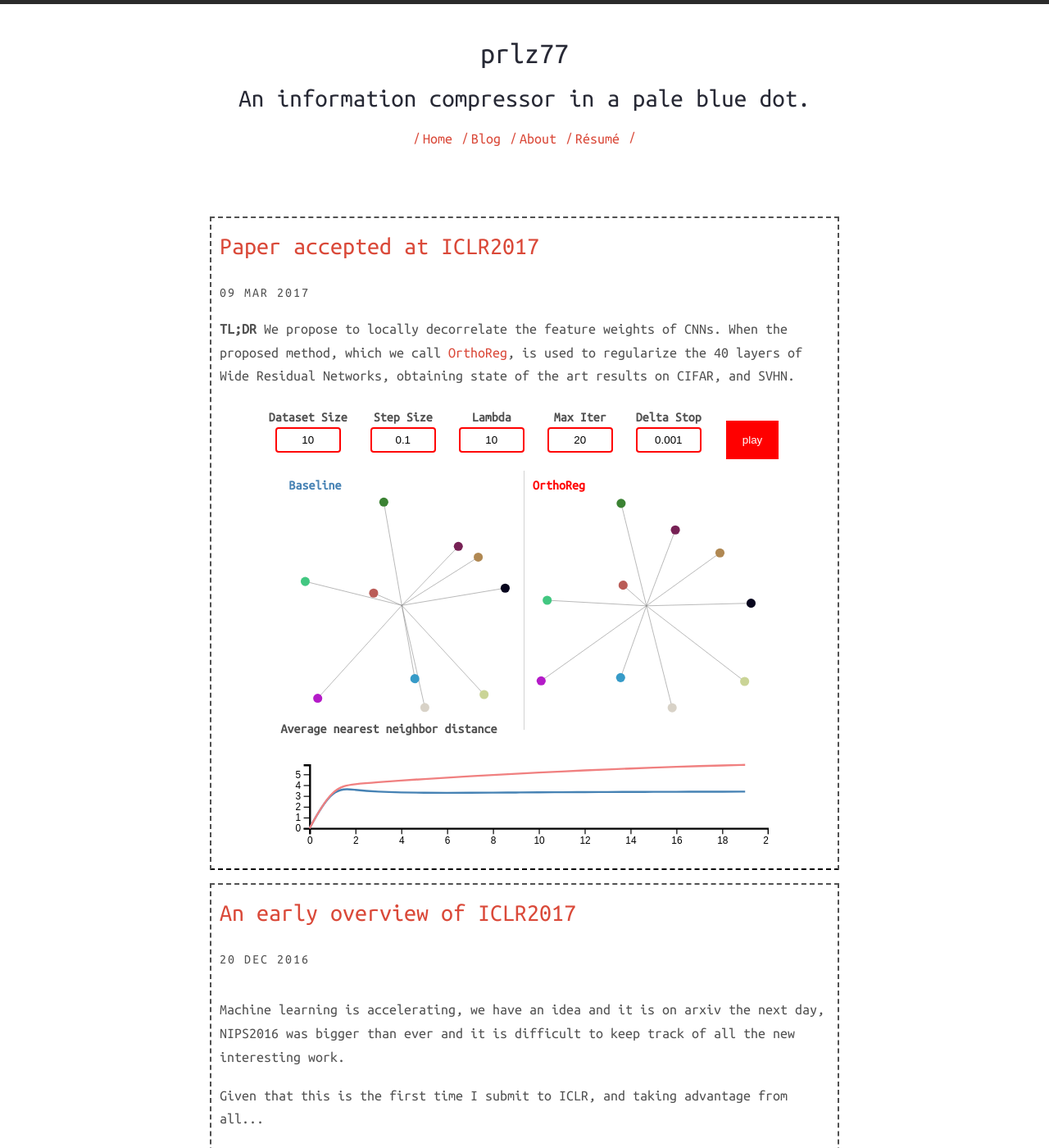
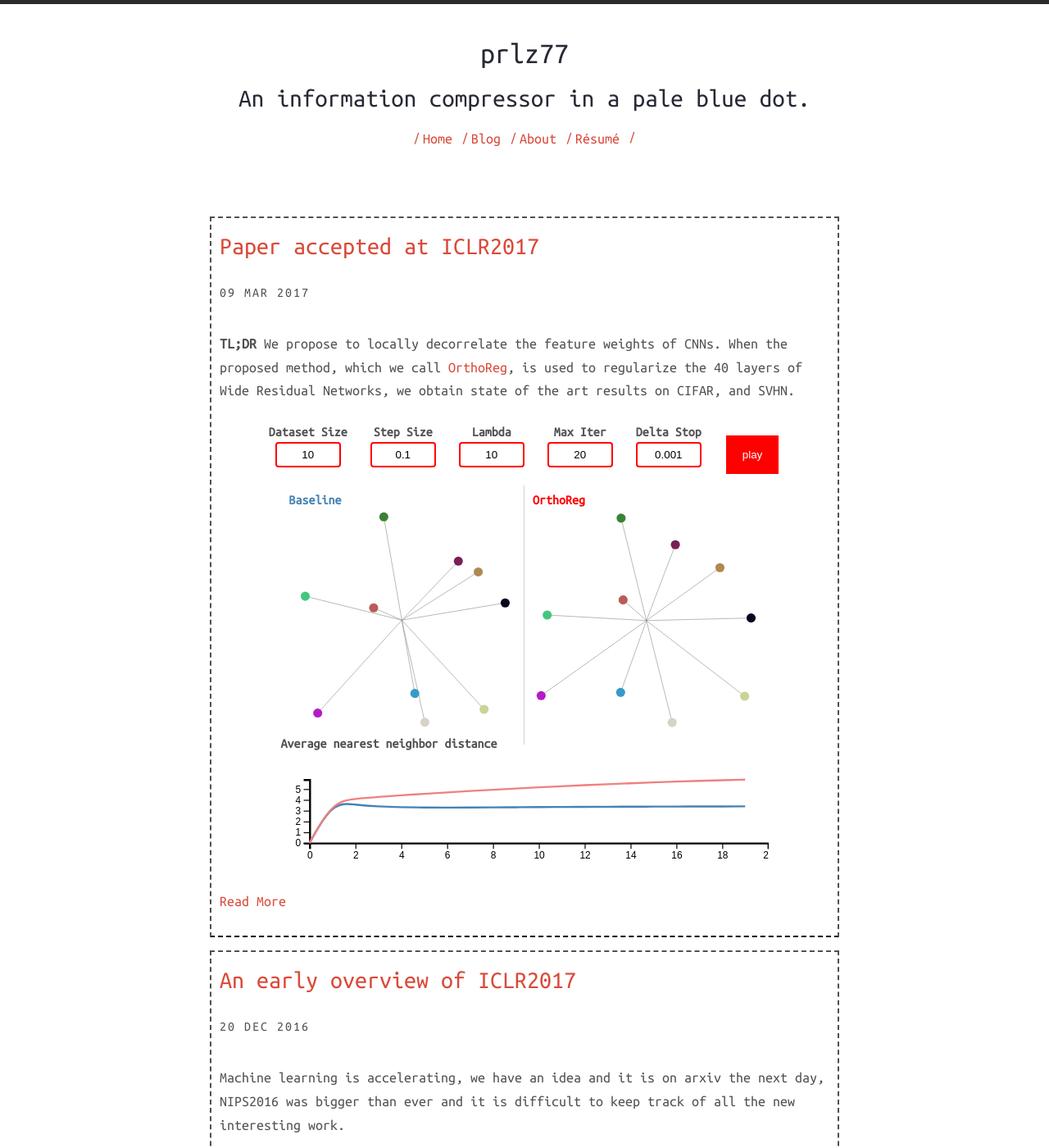
Before and after one commit to prlz77/prlz77.github.io, a Jekyll site: the page built from index.html, in a window 1280 px wide and 1400 px high. Shown: the whole window at 82% size. Built offline with Jekyll 4.4.1, drawn with Linux system fonts in a browser that asks for light colours.

Commit message:
upload last source

```diff
--- a/_posts/2017-12-11-iclr2017-stats.markdown
+++ b/_posts/2017-12-11-iclr2017-stats.markdown
@@ -12,7 +12,7 @@ permalink: iclr2017-paper/
 **TL;DR** We propose to locally decorrelate the feature weights of CNNs. When
 the proposed method, which we call
 [OrthoReg](https://openreview.net/pdf?id=ByOvsIqeg), is used to regularize the 40
-layers of Wide Residual Networks, obtaining state of the art results on CIFAR,
+layers of Wide Residual Networks, we obtain state of the art results on CIFAR,
 and SVHN.
 
 <script type="text/javascript" src="{{ site.url }}/assets/js/d3.v4.min.js"></script>
--- a/index.html
+++ b/index.html
@@ -13,12 +13,19 @@ layout: default
 
                 <span class="post-date">{{ post.date | date_to_string }}</span>
                 {% if forloop.first %}
+                    <p>
                     {% assign sp = post.content | split: "<!---->" %}
                     {% if sp.size > 1 %}
                         {{ sp | first }}
                     {% else %}
                         {{ post.content | truncatewords:75 }}
                     {% endif %}
+                    </p>
+                    <p>
+                        <a href="{{ post.url | prepend: site.baseurl | prepend: site.url }}" title="{{ post.title}}">
+                            Read More
+                        </a>
+                    </p>
                 {% else %}
                     <p>
                           {{ post.content | truncatewords:50 }}
```
